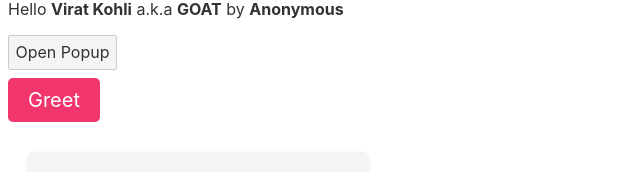
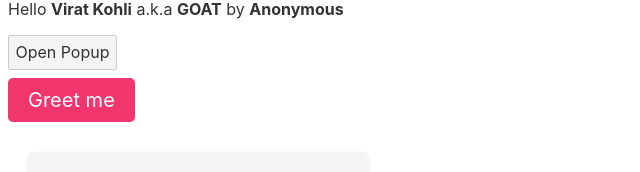
Before and after one commit to SushanthK07/svelte-components, a Svelte app: page / in a window 1280 px wide. Shown: the part 169-341 px from the top of the page, without its empty margins (0-640 px from the left). Built offline with nearby package versions, Linux system fonts and the light colour scheme.

Commit message:
btn slots usage

```diff
--- a/src/components/Button.svelte
+++ b/src/components/Button.svelte
@@ -1,4 +1,4 @@
-<button on:click>Greet</button>
+<button on:click><slot /></button>
 
 <style>
   button {
--- a/src/components/Inner.svelte
+++ b/src/components/Inner.svelte
@@ -12,4 +12,4 @@
 <!-- <button on:click={greet}>Greet</button> -->
 
 <!-- event forwarding works for browser DOM events too -->
-<Button on:click={greet} />
+<Button on:click={greet}>Greet me</Button>
```
